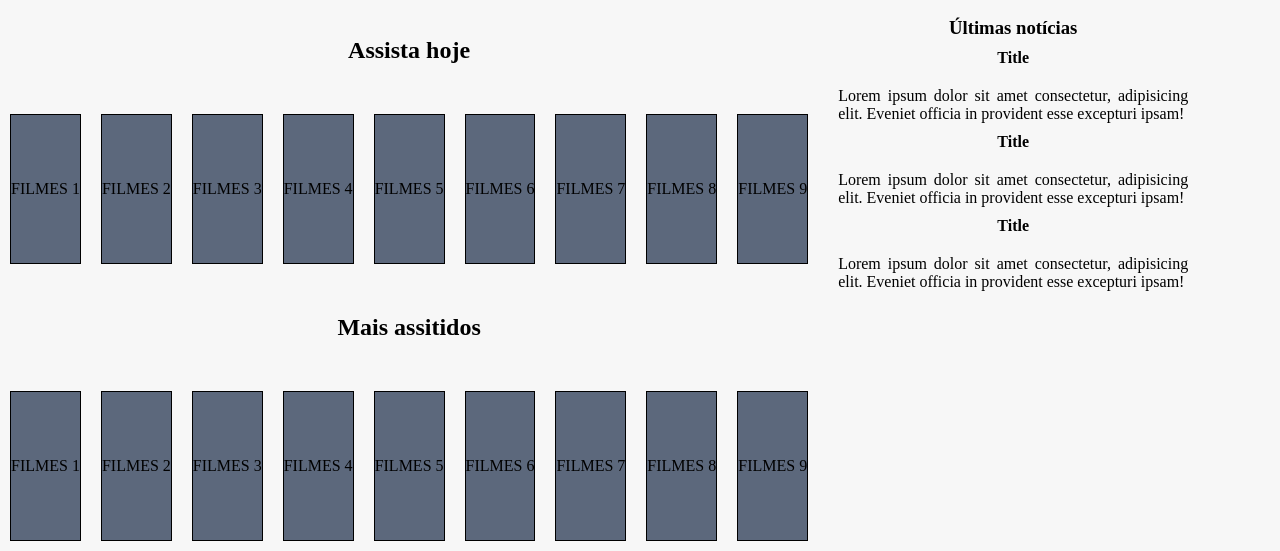
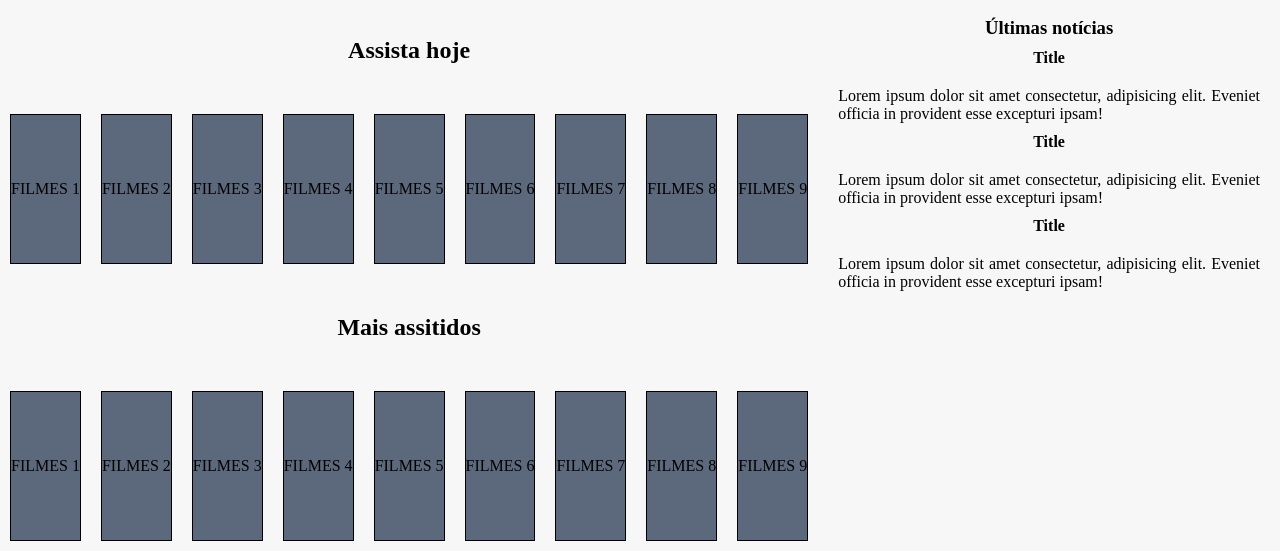
Before and after one commit to ricardohsfaria/trybe-exercicios, a plain HTML site: page Fundamentos/bloco-6-html-e-css-forms-flexbox-e-responsivo/dia-4-css-flexbox-parte-2/index.html in a window 1280 px wide. Shown: the part 303-854 px from the top of the page. Drawn offline with Linux system fonts and the light colour scheme.

Commit message:
Exercicio 2 - parte II

```diff
--- a/Fundamentos/bloco-6-html-e-css-forms-flexbox-e-responsivo/dia-4-css-flexbox-parte-2/style.css
+++ b/Fundamentos/bloco-6-html-e-css-forms-flexbox-e-responsivo/dia-4-css-flexbox-parte-2/style.css
@@ -94,9 +94,11 @@
 
   .aside-container {
     display: flex;
-    flex-basis: 350px;
+    flex-basis: 150px;
     flex-direction: column;
     margin: 20px;
+    align-items: center;
+    flex-grow: 1;
   }
 
   .aside-container h3, h4 {
```
